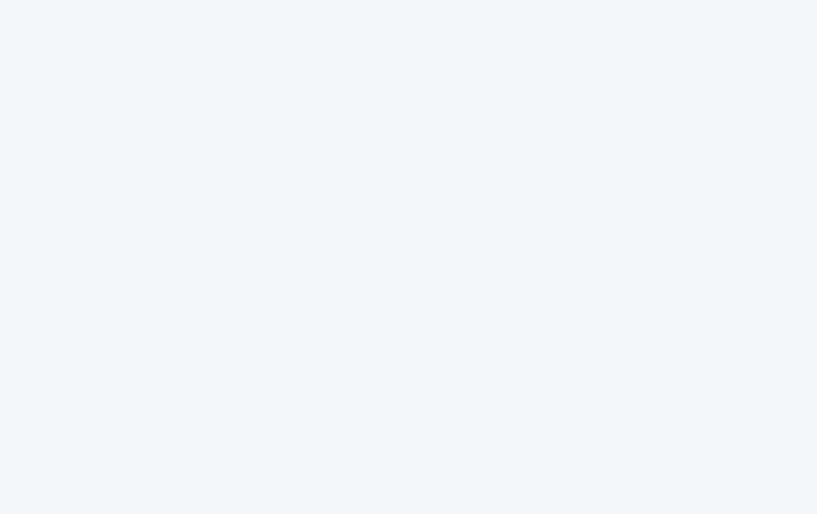
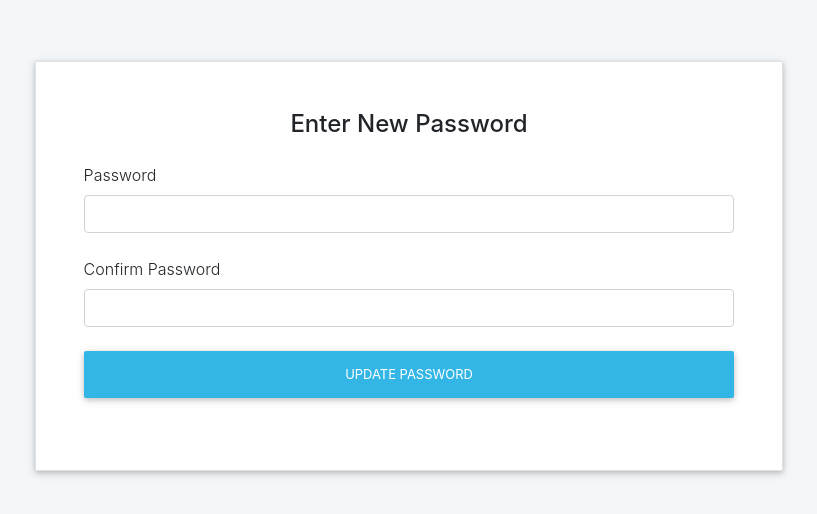
Before and after one commit to labseu2-anonymous-team-feedback/FE, a React (Create React App) app: page /verify_account/password_reset/1 in a window 1280 px wide. Shown: the part 134-648 px from the top of the page, without its empty margins (231-1048 px from the left). Built offline with nearby package versions, Linux system fonts and the light colour scheme.

Commit message:
feat(password): Implement password reset feature

```diff
--- a/src/App.jsx
+++ b/src/App.jsx
@@ -24,7 +24,11 @@ function App() {
         path="/resetPasswordConfirmation"
         component={ResetPasswordConfirmation}
       />
-      <Route exact path="/new-password" component={NewPassword} />
+      <Route
+        exact
+        path="/verify_account/password_reset/:resetToken"
+        component={NewPassword}
+      />
       <Switch>
         <PrivateRoute exact path="/" component={CreateSurvey} />
       </Switch>
--- a/src/components/auth/resetPassword/NewPassword.jsx
+++ b/src/components/auth/resetPassword/NewPassword.jsx
@@ -1,18 +1,90 @@
 import React from 'react';
+import { Redirect } from 'react-router-dom';
+import PropTypes from 'prop-types';
+import { toast } from 'react-toastify';
+import { withApollo } from 'react-apollo';
 import { StyledNewPassword } from './StyledResetPassword';
 import TextInput from '../../common/TextInput';
+import { SET_NEW_PASSWORD } from '../../../graphql/mutations';
 
-function NewPassword() {
+class NewPassword extends React.Component {
+  constructor(props) {
+    super(props);
+
+    this.state = {
+      newPassword: '',
+      newPasswordConfirm: '',
+      redirectHome: false,
+    };
+  }
+
+  onChange = (e) => this.setState({ [e.target.name]: e.target.value });
+
+  submit = (e) => {
+    e.preventDefault();
+    const { newPassword, newPasswordConfirm } = this.state;
+    const {
+      match: { params },
+    } = this.props;
+    const { client } = this.props;
+
+    if (newPasswordConfirm !== newPassword) {
+      toast.error('Passwords do not match');
+    } else {
+      client
+        .mutate({
+          mutation: SET_NEW_PASSWORD,
+          variables: {
+            newPassword,
+            token: params.resetToken,
+          },
+        })
+        .then(() => {
+          toast.success('Password updated successfully');
+          setTimeout(() => {
+            this.setState({ redirectHome: true });
+          }, 3000);
+        })
+        .catch(() => {
+          toast.error('Failed to reset password');
+        });
+    }
+  };
+
+  render() {
+    const { newPassword, newPasswordConfirm, redirectHome } = this.state;
+
+    if (redirectHome) {
+      return <Redirect to="/login" />;
+    }
+
     return (
       <StyledNewPassword>
         <form
           className="text-center border border-light p-5 z-depth-1"
           action="#!"
+          onSubmit={this.submit}
         >
           <p className="h4 mb-4">Enter New Password</p>
 
-        <TextInput title="Password" id="password" type="password" name="password" required />
-        <TextInput title="Confirm Password" id="password" type="password" name="confirmPassword" required />
+          <TextInput
+            title="Password"
+            id="newPassword"
+            type="password"
+            name="newPassword"
+            value={newPassword}
+            onChange={this.onChange}
+            required
+          />
+          <TextInput
+            title="Confirm Password"
+            id="password"
+            type="password"
+            name="newPasswordConfirm"
+            value={newPasswordConfirm}
+            onChange={this.onChange}
+            required
+          />
 
           <button className="btn btn-info btn-block my-4" type="submit">
             Update Password
@@ -21,5 +93,15 @@ function NewPassword() {
       </StyledNewPassword>
     );
   }
+}
 
-export default NewPassword;
+NewPassword.propTypes = {
+  match: PropTypes.shape({
+    params: PropTypes.shape({
+      resetToken: PropTypes.string,
+    }),
+  }).isRequired,
+  client: PropTypes.objectOf(PropTypes.object).isRequired,
+};
+
+export default withApollo(NewPassword);
--- a/src/components/common/Navigation.jsx
+++ b/src/components/common/Navigation.jsx
@@ -33,10 +33,10 @@ class Navigation extends React.Component {
             token: params.verifyToken,
           },
         })
-        .then((results) => { // eslint-disable-line
+        .then(() => {
           toast.success('Account verified successfully');
         })
-        .catch((error) => { // eslint-disable-line
+        .catch(() => {
           toast.error('Failed to verify account');
         });
     }
@@ -108,7 +108,7 @@ class Navigation extends React.Component {
 Navigation.propTypes = {
   match: PropTypes.shape({
     params: PropTypes.shape({
-      verifyToken: PropTypes.string.isRequired,
+      verifyToken: PropTypes.string,
     }),
   }).isRequired,
   client: PropTypes.objectOf(PropTypes.object).isRequired,
--- a/src/graphql/mutations.js
+++ b/src/graphql/mutations.js
@@ -58,8 +58,8 @@ const SEND_RESET_PASSWORD_EMAIL = gql`
 `;
 
 const SET_NEW_PASSWORD = gql`
-  mutation newPassword($newPassword: String!, $token: String!) {
-    newPassword(newPassword: $newPassword, token: $token) {
+  mutation resetPassword($newPassword: String!, $token: String!) {
+    resetPassword(newPassword: $newPassword, token: $token) {
       message
     }
   }
```
Lines whose indentation alone changed are shown as unchanged.
